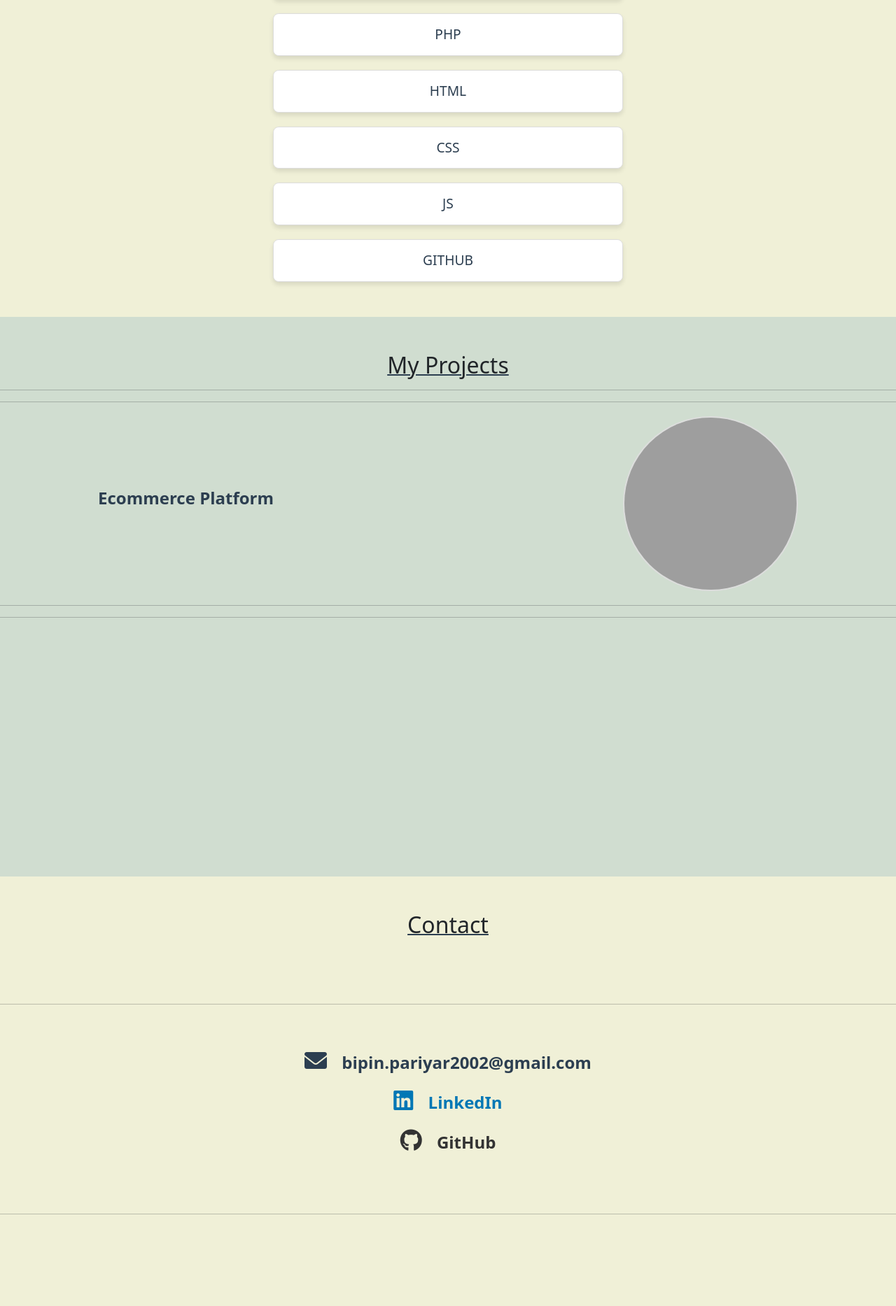
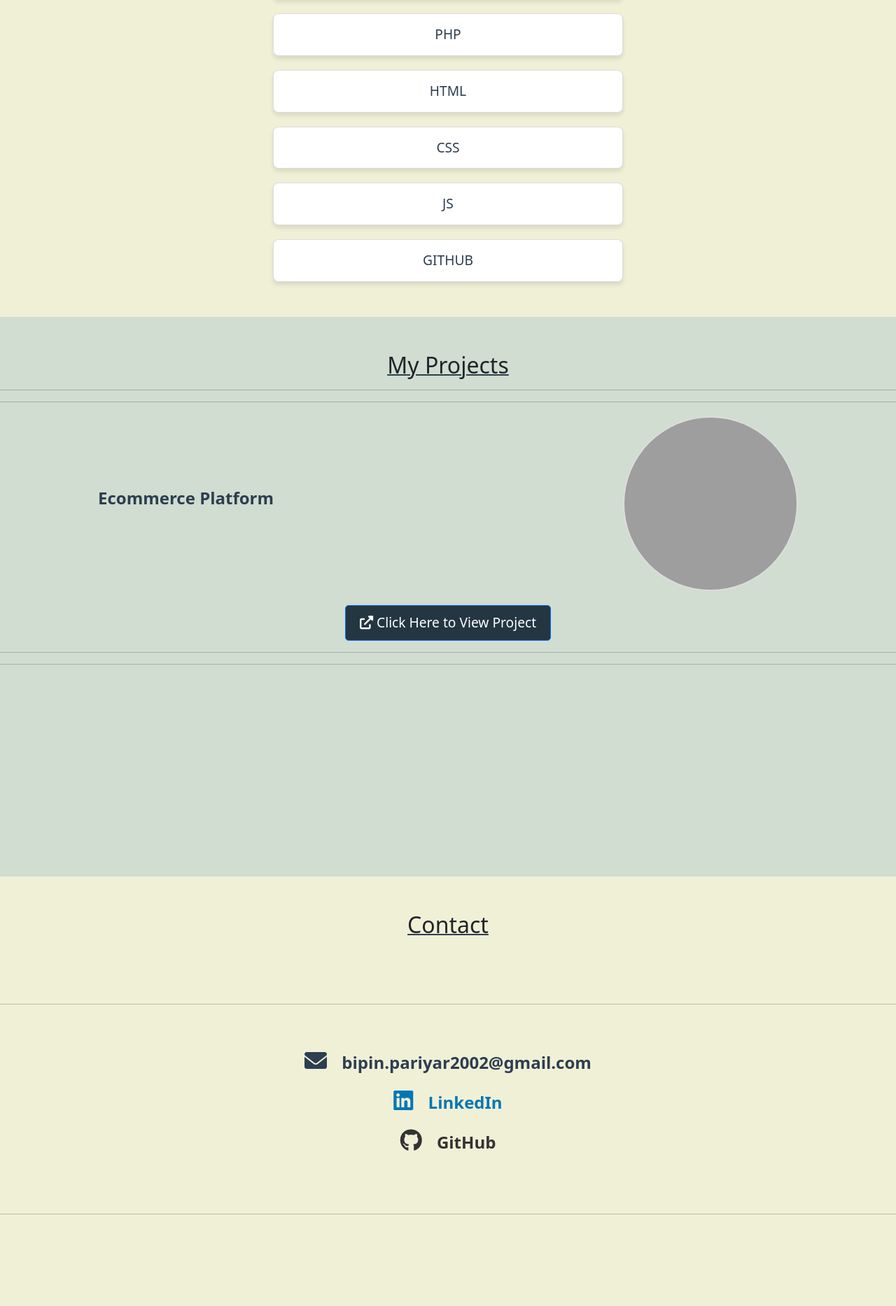
Before and after one commit to bipin-Pariyar2003/my_portfolio, a Django app: page / in a window 1280 px wide. Shown: the part 2231-4098 px from the top of the page at 70% size. Run offline with Django 5.2, Linux system fonts and the light colour scheme; data comes from the database, SQL or seed files in the repository; both versions use the stored data as it was after the commit; grey boxes are pictures that could not be loaded.

Commit message:
added project links

```diff
--- a/app1/models.py
+++ b/app1/models.py
@@ -29,6 +29,7 @@ class Skills(models.Model):
 class My_projects(models.Model):
     title = models.TextField()
     project_img = models.ImageField(upload_to="projects/")
+    project_link = models.URLField(max_length=200, blank=True, null=True)  # New field for project link
 
     def __str__(self):
         return self.title
--- a/templates/index.html
+++ b/templates/index.html
@@ -116,6 +116,15 @@
                     <img src="{{ project.project_img.url }}" alt="{{ project.title }}" style="width: 250px; height: 250px; border-radius: 50%; object-fit: cover; border: 2px solid #ddd;">
                 </div>
             </div>
+
+             <!-- Animated Button to View Project -->
+             {% if project.project_link %}
+             <div style="text-align: center; margin-top: 20px;">
+                 <a href="{{ project.project_link }}" target="_blank" class="btn btn-primary btn-lg animate__animated animate__fadeIn animate__delay-0s" style="background-color: #243642; color: white; font-size: 1.2rem; padding: 10px 20px; border-radius: 5px; text-decoration: none;">
+                     <i class="fas fa-external-link-alt"></i> Click Here to View Project
+                 </a>
+             </div>
+         {% endif %}
             <hr><hr>
         {% endfor %}
     {% else %}
```
Also changed, not shown: app1/migrations/0004_my_projects_project_link.py (added), db.sqlite3.
